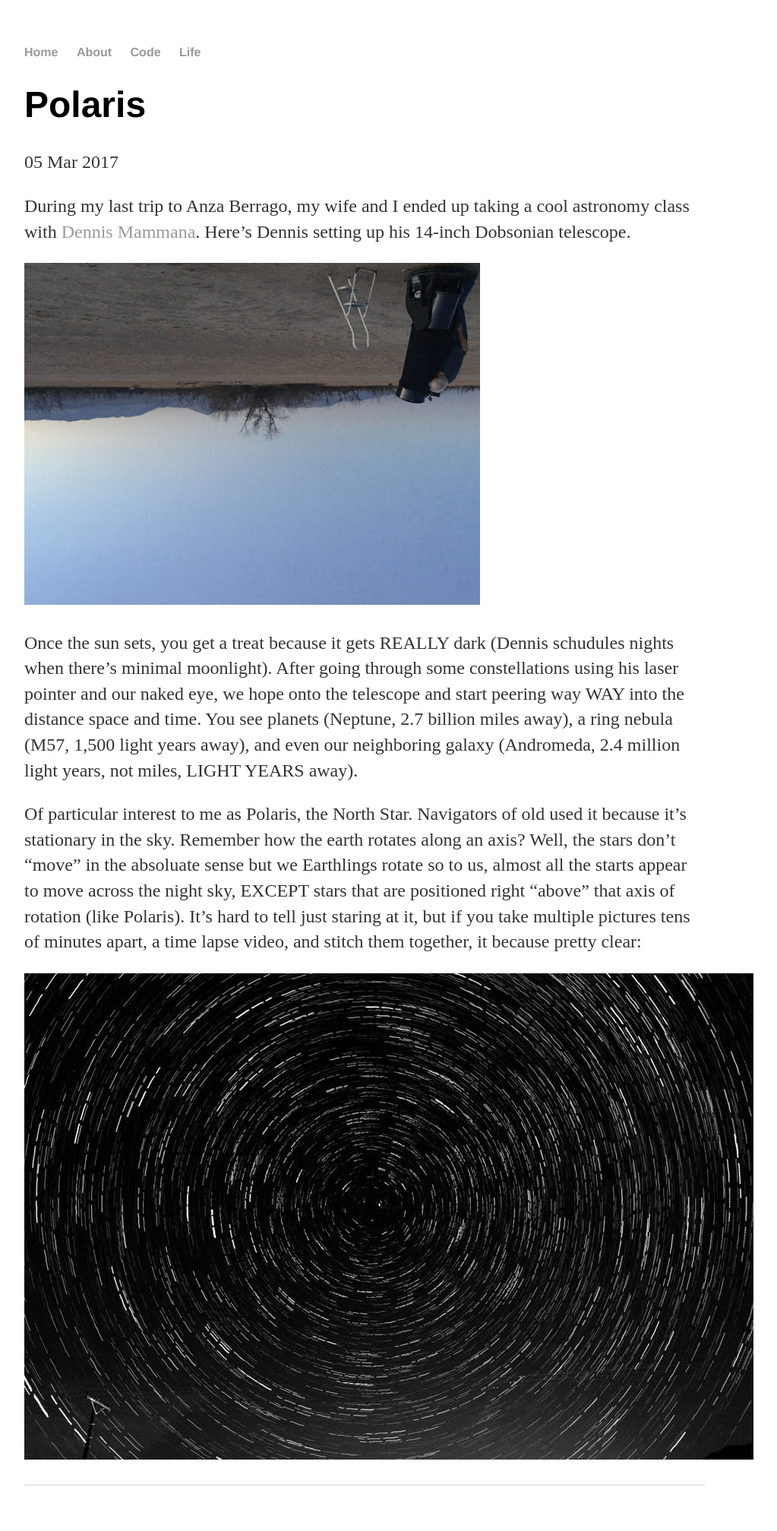
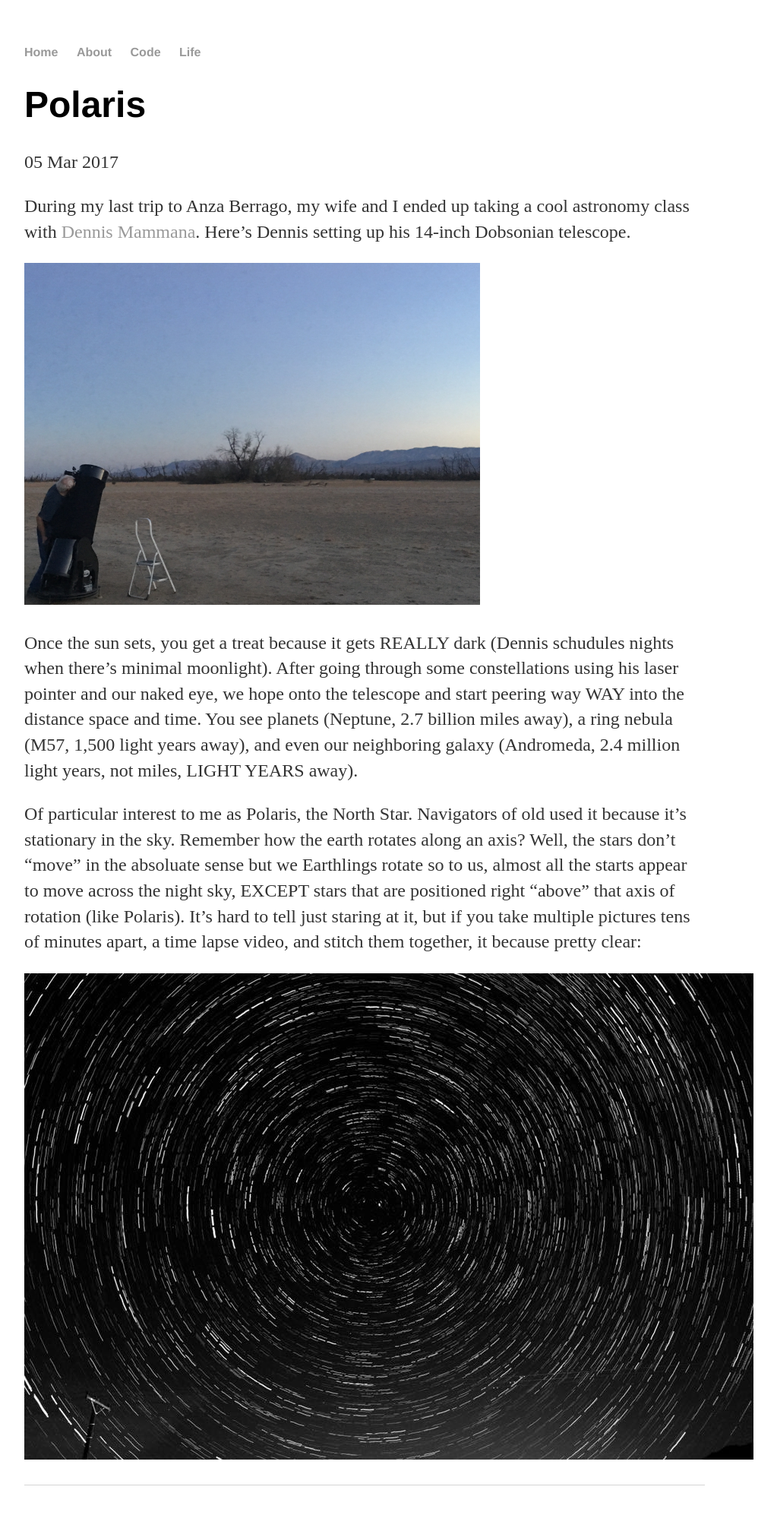
Before and after one commit to qcqqcq/qcqqcq.github.io, a Jekyll site: the page built from Life/_posts/2017-03-05-polaris.md, in a window 1280 px wide. Shown: the whole page at 76% size, without its empty margins (160-1183 px from the left). Built offline with Jekyll 4.4.1, drawn with Linux system fonts in a browser that asks for light colours; our own code applies the rules of GitHub Pages for plain Markdown files.

```diff
--- a/Life/_posts/2017-03-05-polaris.md
+++ b/Life/_posts/2017-03-05-polaris.md
@@ -1,6 +1,6 @@
 During my last trip to Anza Berrago, my wife and I ended up taking a cool astronomy class with [Dennis Mammana](http://www.dennismammana.com). Here's Dennis setting up his 14-inch Dobsonian telescope.
 
-<img src="{{ site.url }}/static/dennis_setup.jpg" alt="Setup" style="width: 600px" class="rotateimg180"/>
+<img src="{{ site.url }}/static/dennis_setup.jpg" alt="Setup" style="width: 600px"/>
 
 Once the sun sets, you get a treat because it gets REALLY dark (Dennis schudules nights when there's minimal moonlight). After going through some constellations using his laser pointer and our naked eye, we hope onto the telescope and start peering way WAY into the distance space and time. You see planets (Neptune, 2.7 billion miles away), a ring nebula (M57, 1,500 light years away), and even our neighboring galaxy (Andromeda, 2.4 million light years, not miles, LIGHT YEARS away).
 
```
